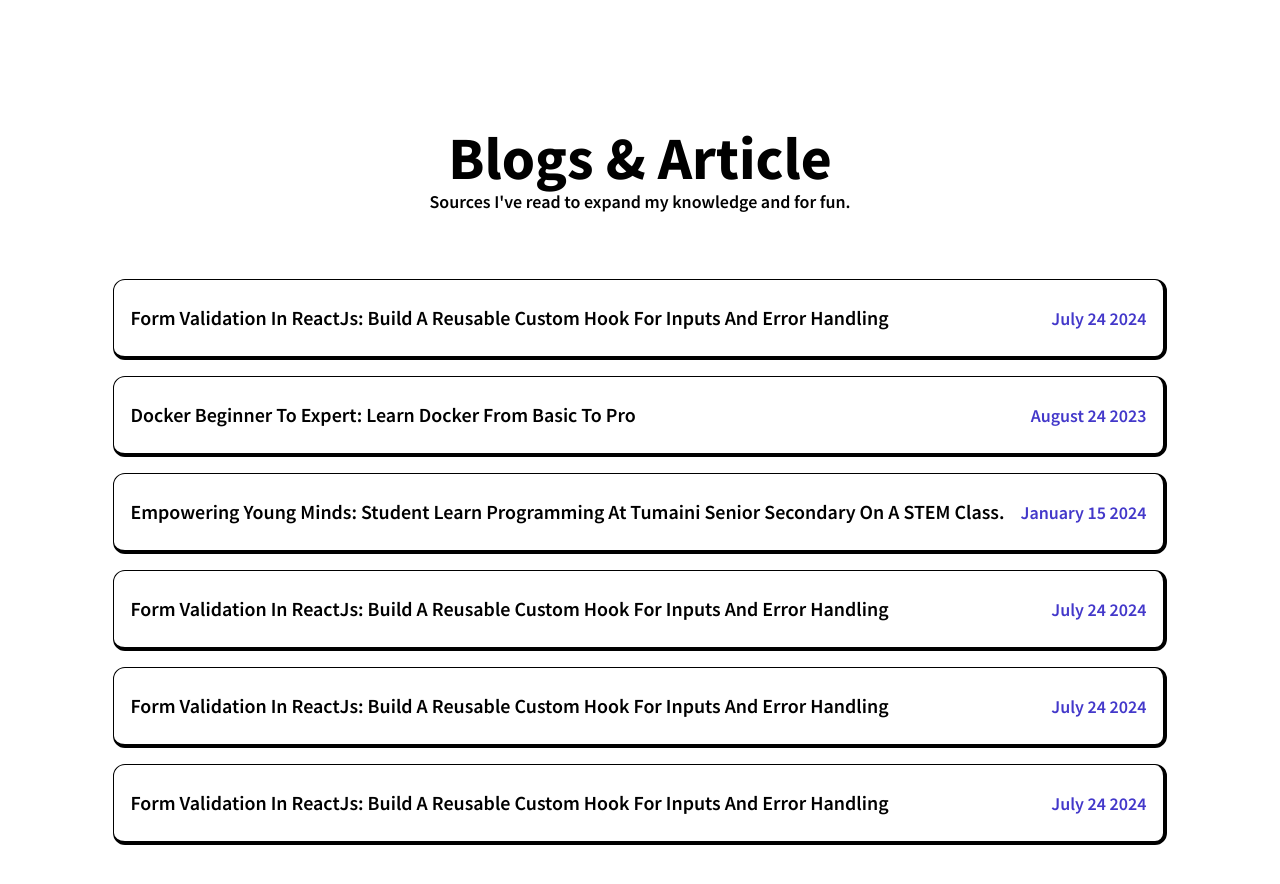
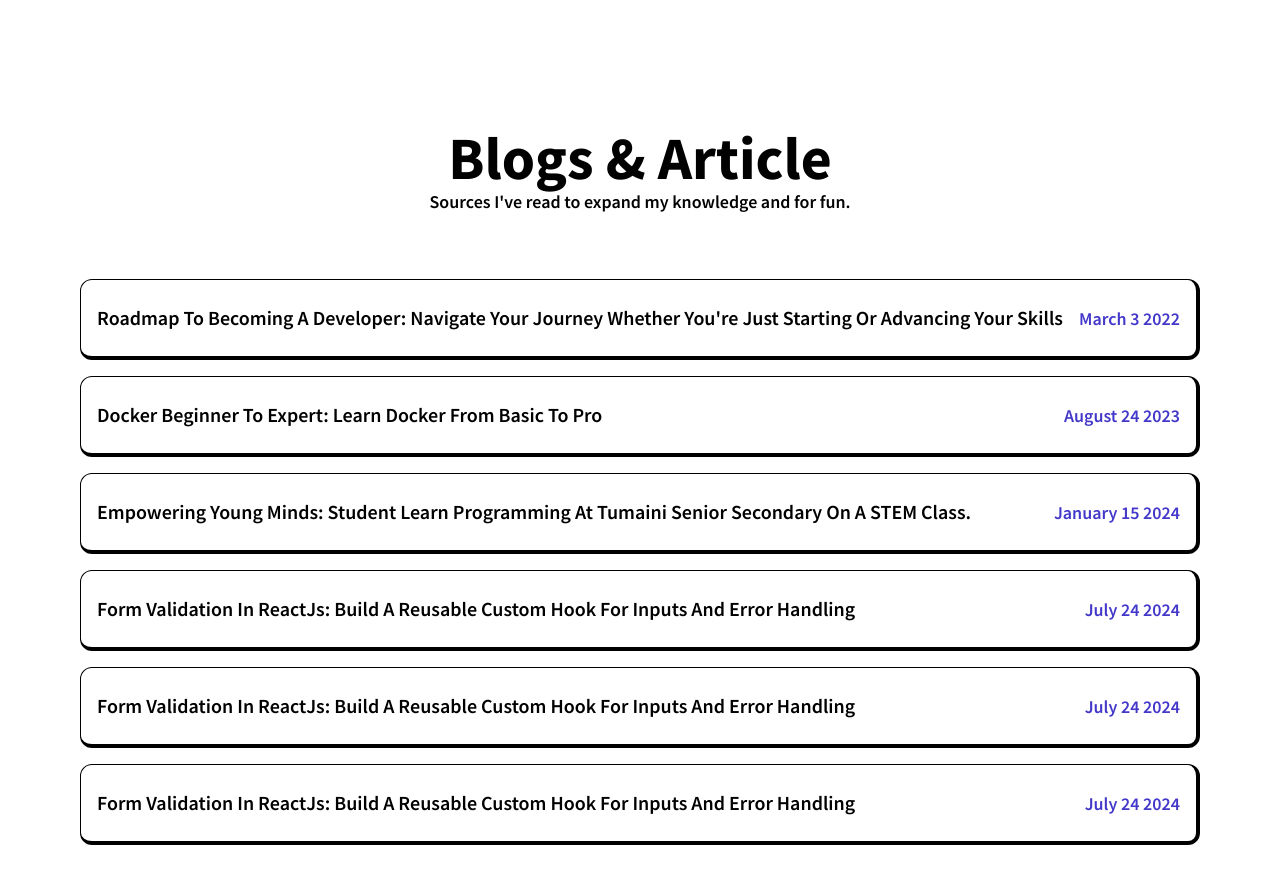
Before and after one commit to Theknighttron/Portfolio, a Next.js app: page /article in a window 1280 px wide. Shown: the top 884 px of the page. Built offline with nearby package versions, Linux system fonts and the light colour scheme.

Commit message:
Update article1

```diff
--- a/pages/article.jsx
+++ b/pages/article.jsx
@@ -2,7 +2,7 @@ import Link from "next/link";
 import Image from "next/image";
 import { motion, useMotionValue } from "framer-motion";
 import { useRef } from "react";
-import article1 from "../public/programmer.jpg";
+import article1 from "../public/roadmap.png";
 import article2 from "../public/docker.webp";
 import article3 from "../public/Tumaini2.jpeg";
 
@@ -75,8 +75,8 @@ function Articles() {
             <main className="w-full mb-16 flex flex-col items-center justify-center overflow-hidden">
                 <ul>
                     <Article
-                        title="Form Validation In ReactJs: Build A Reusable Custom Hook For Inputs And Error Handling"
-                        date="July 24 2024"
+                        title="Roadmap to Becoming a Developer: Navigate your journey whether you're just starting or advancing your skills"
+                        date="March 3 2022"
                         link="/"
                         img={article1}
                     />
```
Also changed, not shown: public/roadmap.png (added).
